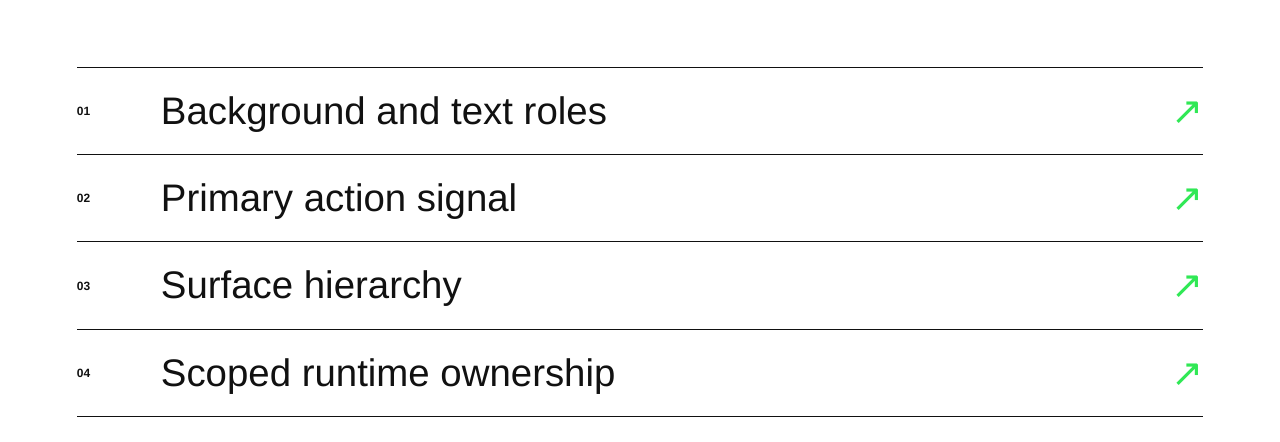
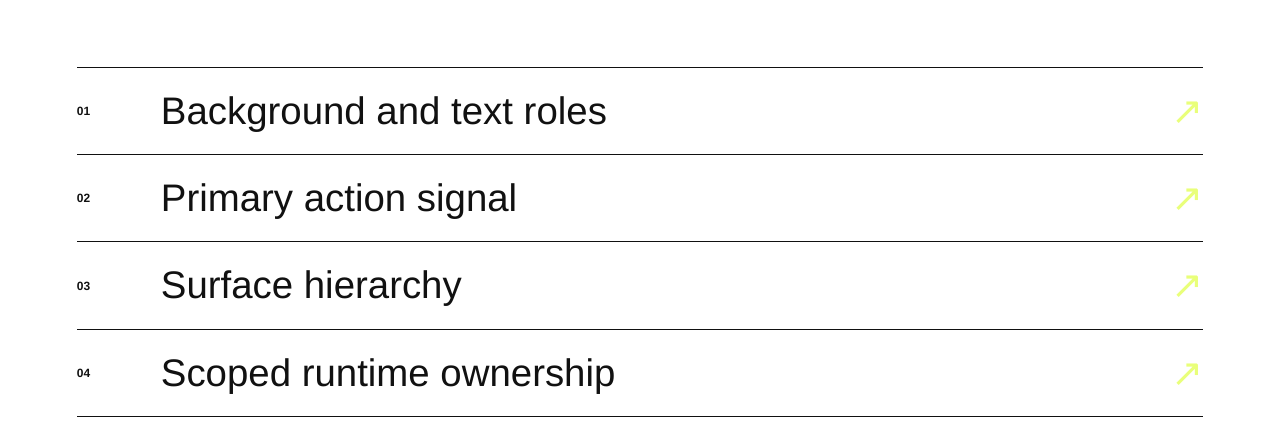
Before and after one commit to kimbaole-ekino/ekn-design-tokens-target, a website: page src/demos/block/index.html in a window 1280 px wide. Shown: the part 3295-3737 px from the top of the page. Drawn offline with Linux system fonts and the light colour scheme.

Commit message:
Update ekn-design-tokens-target design token artifacts

```diff
--- a/src/styles/tokens/ekn/css/creative-white.css
+++ b/src/styles/tokens/ekn/css/creative-white.css
@@ -4,7 +4,7 @@
 [data-color-scheme="creative-white"] {
   --color-background: #ffffff;
   --color-button-text: #ffffff;
-  --color-primary: #30e855;
+  --color-primary: #e9ff7a;
   --color-surface: #f3f4f6;
   --color-text: #111111;
 }
```
